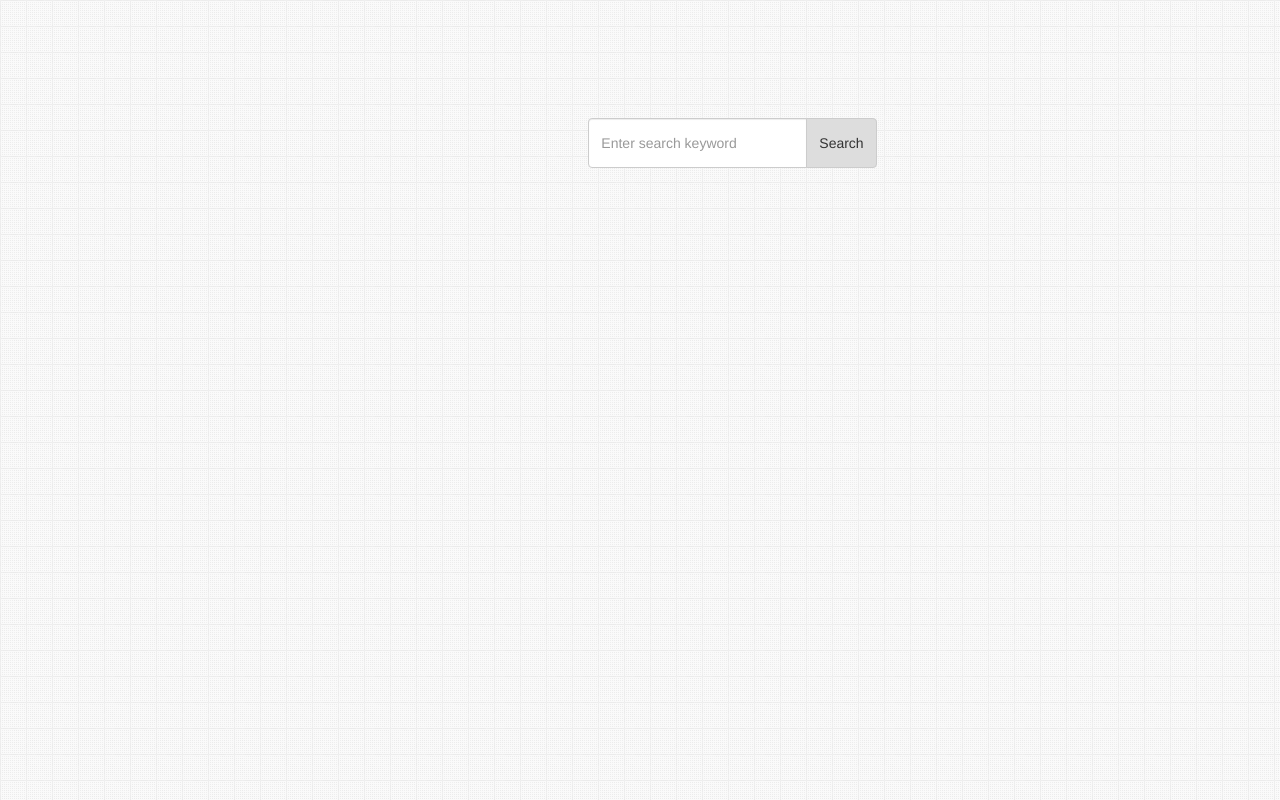
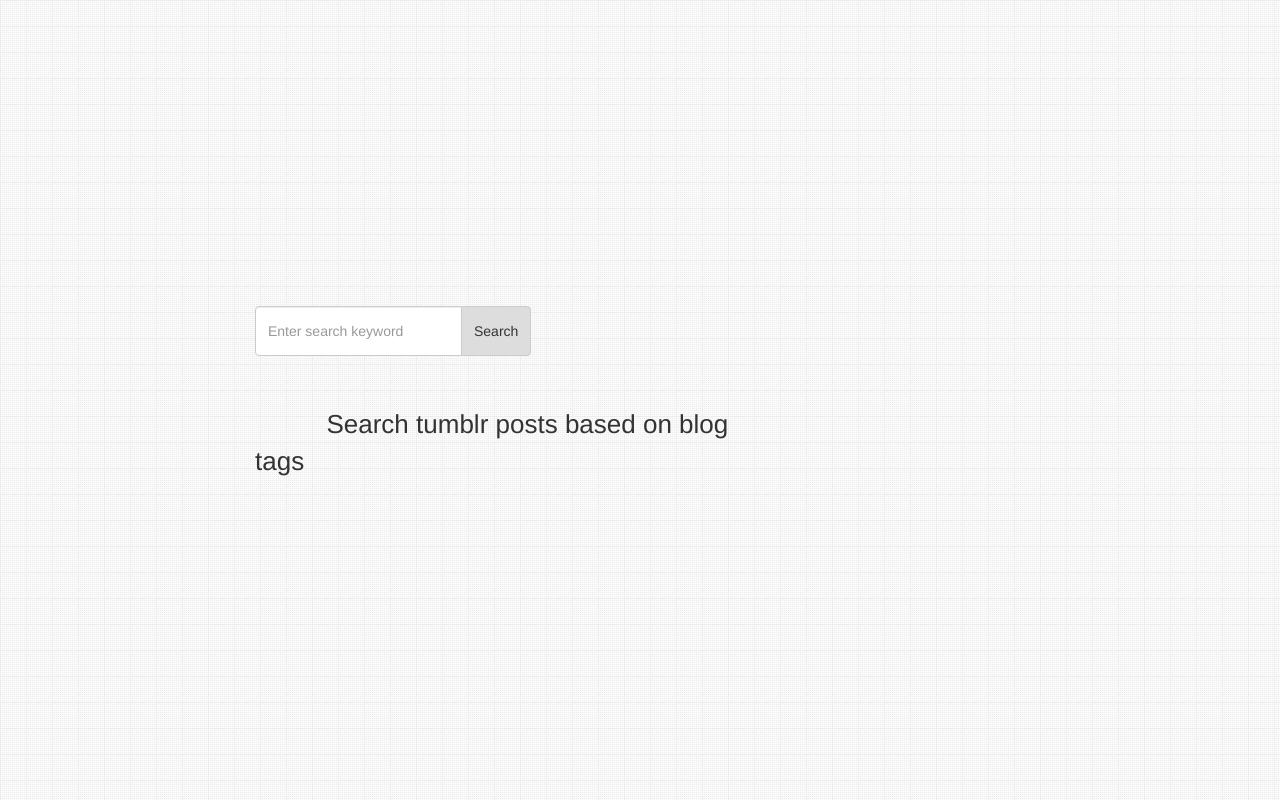
Before and after one commit to kevaldoshi/tumblrsearch, a Django app: page / in a window 1280 px wide. Run offline with Django 3.2, Linux system fonts and the light colour scheme; parts of the project's set-up code (start-up, migrations or seed data) failed here and were passed over; some libraries are stand-ins or nearby versions.

Commit message:
UI cleanup and modifcations

```diff
--- a/blogs/static/css/style.css
+++ b/blogs/static/css/style.css
@@ -1,3 +1,5 @@
+@import url('https://maxcdn.bootstrapcdn.com/bootstrap/3.3.2/css/bootstrap.min.css');
+
 html, body{
     height: 100%;
     background: url('../img/tiny_grid.png')
@@ -48,3 +50,29 @@
 .list-inline{
     width: 600px;
 }
+
+.input-group{
+    padding-bottom: 50px;
+    padding-right: 200px;
+}
+
+.page-center{
+  min-height: 100%;
+  min-height: 100vh;
+
+  display: flex;
+  align-items: center;
+}
+
+.landing-text{
+    display: inline;
+    text-align: center;
+    padding-left: 15%;
+    font-size: 26px;
+}
+
+.search-results{
+    text-align: center;
+    margin: auto;
+
+}
--- a/blogs/utils.py
+++ b/blogs/utils.py
@@ -40,7 +40,7 @@
     return caption
 
 def create_blog(blog):
-    photo_url = blog['photos'][0]['alt_sizes'][-1]['url'] if 'photos' in blog else "example.com"
+    photo_url = blog['photos'][0]['alt_sizes'][-1]['url'] if 'photos' in blog else ""
     caption = process_caption(blog)
 
     created = Blog.objects.create(
@@ -62,7 +62,6 @@
 
 
 def get_env_variable(var_name):
-    """Get the environment variable or return exception"""
     try:
         return os.environ[var_name]
     except KeyError:
--- a/templates/base.html
+++ b/templates/base.html
@@ -3,7 +3,7 @@
 <html>
     <head>
         <title>TumblrSearch</title>
-        <link rel="stylesheet" href="https://maxcdn.bootstrapcdn.com/bootstrap/3.3.4/css/bootstrap.min.css">
+        <!--<link rel="stylesheet" href="https://maxcdn.bootstrapcdn.com/bootstrap/3.3.4/css/bootstrap.min.css">-->
         <link rel="stylesheet" href="{% static "css/style.css" %}">
     </head>
     <body>
--- a/templates/blogs/index.html
+++ b/templates/blogs/index.html
@@ -1,24 +1,17 @@
 {% extends "base.html" %}
 
 {% block content %}
-
 <div class="container">
-    <div class="row vertical-center-row">
-        <div class="col-lg-12">
-            <div class="row ">
-                <div class="col-xs-4 col-xs-offset-4">
+    <div class="span12 page-center" >
         <form action="/search/" method="post"> {% csrf_token %}
             <div class="input-group">
                 <input type="text" name="keyword" id="keyword" class="form-control" placeholder="Enter search keyword" />
                 <span class="input-group-btn">
-                            <button class="btn btn-default" type="submi">Search</button>
+                    <button class="btn btn-default" type="submit">Search</button>
                 </span>
             </div>
+        <p class="landing-text"> Search tumblr posts based on blog tags </p>
         </form>
    </div>
 </div>
-        </div>
-    </div>
-</div>
-
 {% endblock %}
```
Also changed, not shown: templates/blogs/list.html (+2 -13 lines). Lines whose indentation alone changed are shown as unchanged.
